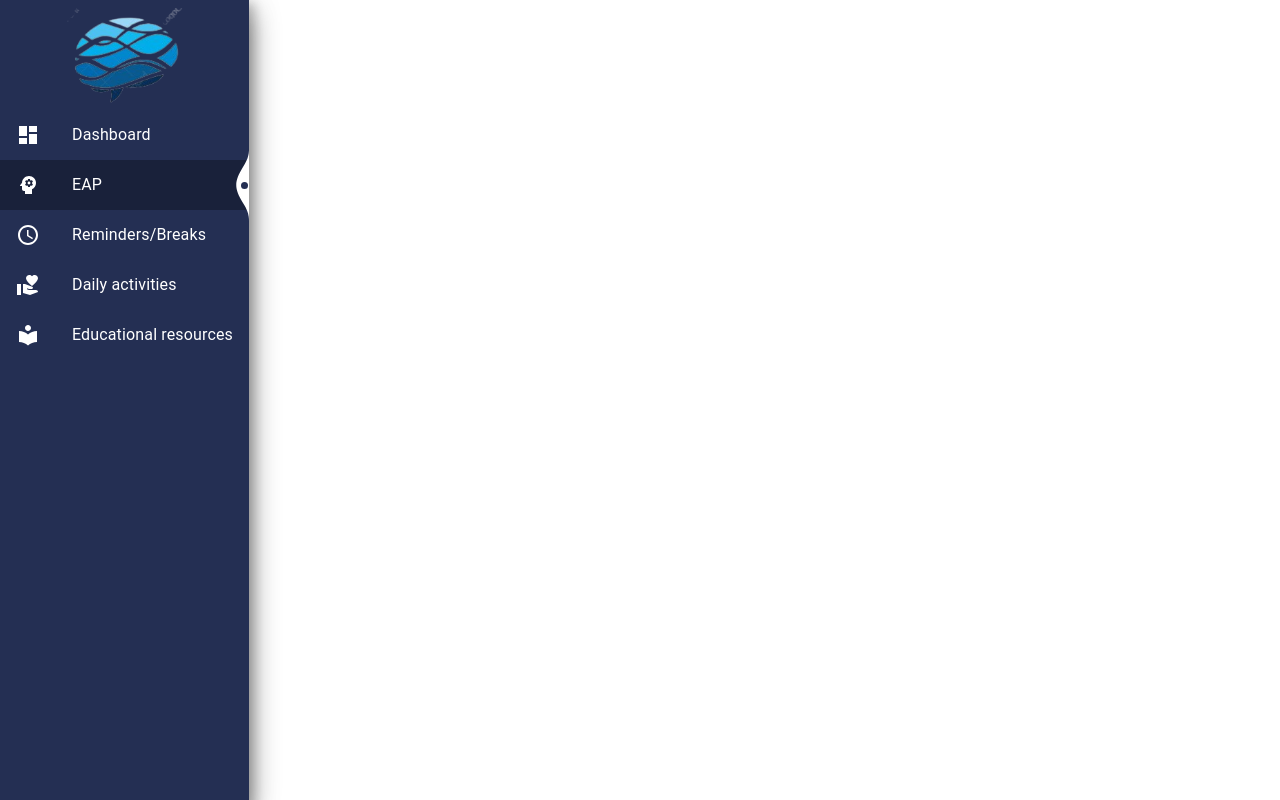
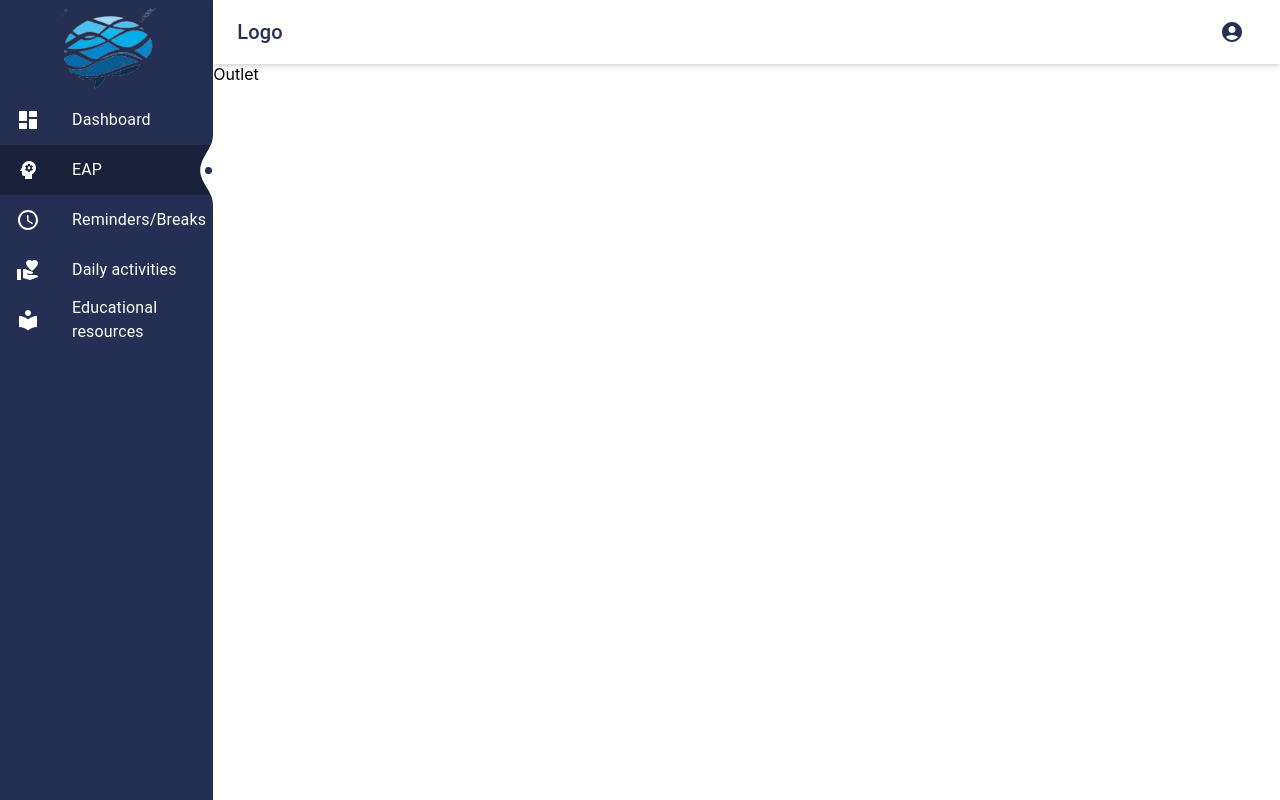
Before and after one commit to kashishahuja2002/Mind-Waves-ServiceNow-Code-To-Win, a React (Create React App) app: page /pages in a window 1280 px wide. Built offline with nearby package versions, Linux system fonts and the light colour scheme.

Commit message:
feat/toggle-sidebar-functionality

```diff
--- a/src/components/pages/PagesContainer.js
+++ b/src/components/pages/PagesContainer.js
@@ -1,34 +1,43 @@
-import React from "react";
+import React, { useState } from "react";
 
 import Grid from '@mui/material/Grid';
 
 import { Sidebar, SidebarContents } from "./Sidebar";
+import Navbar from "./Navbar";
 
 const PagesContainer = () => {
+    const [showSidebar, setShowSidebar] = useState(false);
+
+    const toggleSidebar = (value) => {
+        setShowSidebar(value);
+    }
+
     return (
         <Grid
             container
             direction="row"
             justifyContent="flex-start"
             alignItems="flex-start"
-            spacing={2}
         >
             <Grid item sx={{ display: { xs: 'block', lg: 'none' } }}>
-                <Sidebar />
+                <Sidebar showSidebar={showSidebar} toggleSidebar={toggleSidebar} />
             </Grid>
 
-            <Grid item className="sidebar" sx={{ paddingLeft: "0px", display: { xs: 'none', lg: 'block' } }}>
+            <Grid item className="sidebar" sx={{ paddingLeft: "0px", display: { xs: 'none', lg: 'block' } }} xs={2}>
                 <SidebarContents />
             </Grid>
 
-            <Grid item>
+            <Grid item xs>
                 <Grid
                     container
                     direction="column"
                     justifyContent="flex-start"
                     alignItems="flex-start"
                 >
-                    <Grid item>navbar</Grid>
+                    <Grid item sx={{ width: "100%" }}>
+                        <Navbar toggleSidebar={toggleSidebar} />
+                    </Grid>
+
                     <Grid item>Outlet</Grid>
                 </Grid>
             </Grid>
--- a/src/components/pages/Sidebar.js
+++ b/src/components/pages/Sidebar.js
@@ -1,4 +1,4 @@
-import React, { useState } from "react";
+import React from "react";
 
 import Drawer from '@mui/material/Drawer';
 import Box from '@mui/material/Box';
@@ -70,19 +70,15 @@ export const SidebarContents = () => {
     )
 }
 
-export const Sidebar = () => {
+export const Sidebar = (props) => {
 
-    const [showSidebar, setShowSidebar] = useState(true);
-
-    const toggleDrawer = (value) => {
-        setShowSidebar(value);
-    }
+    const { showSidebar, toggleSidebar } = props;
 
     return (
         <Drawer
             anchor={"left"}
             open={showSidebar}
-            onClose={() => toggleDrawer(false)}
+            onClose={() => toggleSidebar(false)}
             className="sidebar"
         >
            {SidebarContents()}
```
